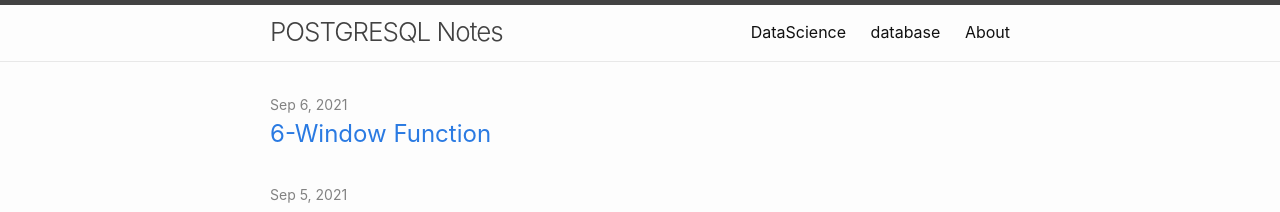
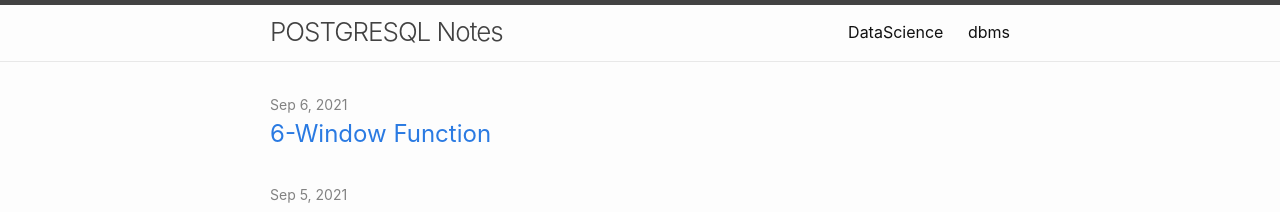
Before and after one commit to Pankaj2505/POSGRES, a Jekyll site: the page built from index.md, in a window 1280 px wide. Shown: the top 212 px of the page. Built offline with Jekyll 4.4.1, drawn with Linux system fonts in a browser that asks for light colours.

Commit message:
added header

```diff
--- a/_includes/header.html
+++ b/_includes/header.html
@@ -22,8 +22,8 @@
             {%- assign my_page = site.pages | where: "path", path | first -%}
             {%- if my_page.title -%}
             <a class="page-link" href="https://pankaj2505.github.io/">DataScience</a>
-            <a class="page-link" href="">database</a>
-            <a class="page-link" href="{{ my_page.url | relative_url }}">{{ my_page.title | escape }}</a>
+            <a class="page-link" href="https://pankaj2505.github.io/dbms/">dbms</a>
+            <!-- <a class="page-link" href="{{ my_page.url | relative_url }}">{{ my_page.title | escape }}</a> -->
 
             {%- endif -%}
           {%- endfor -%}
```
